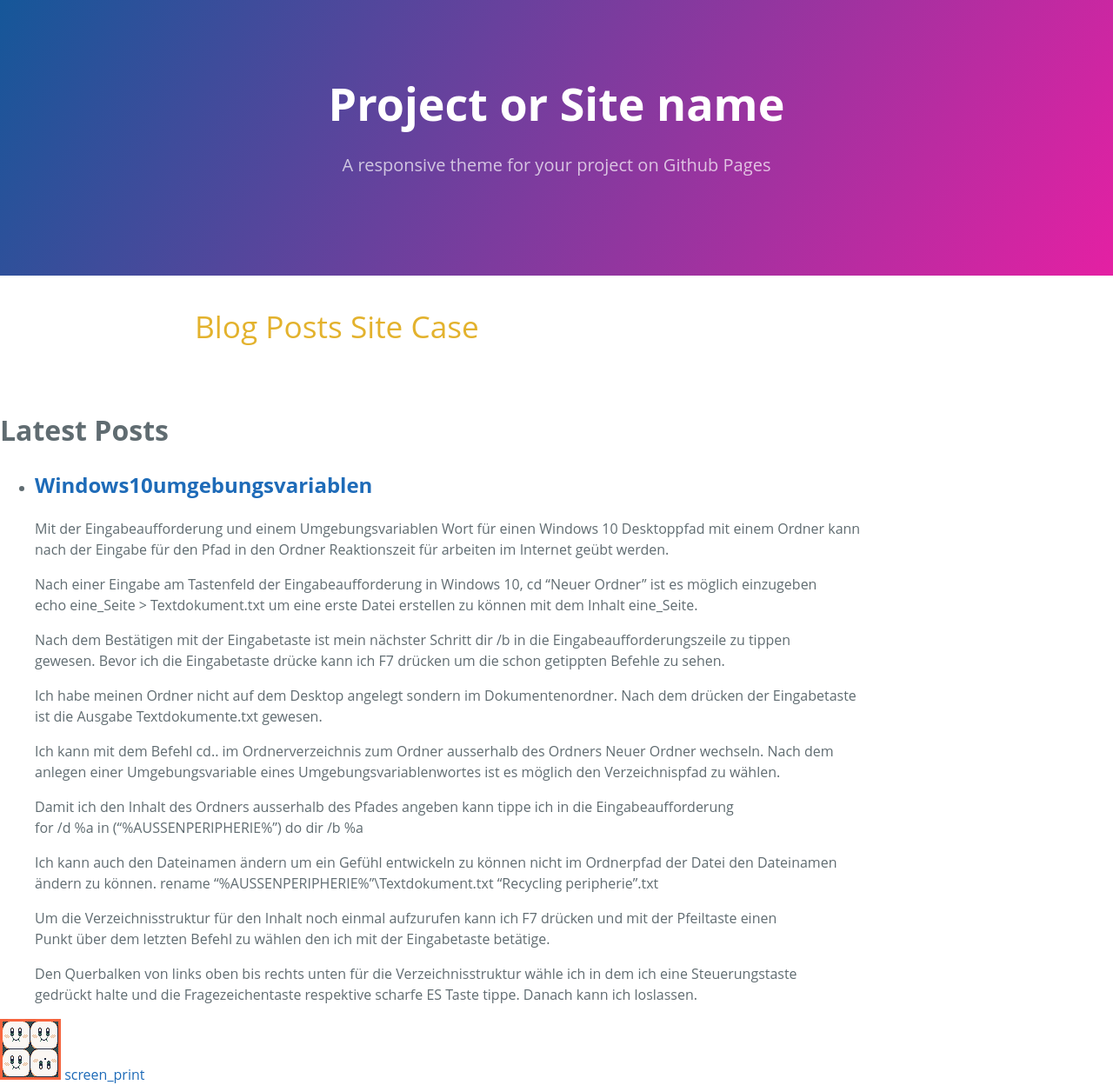
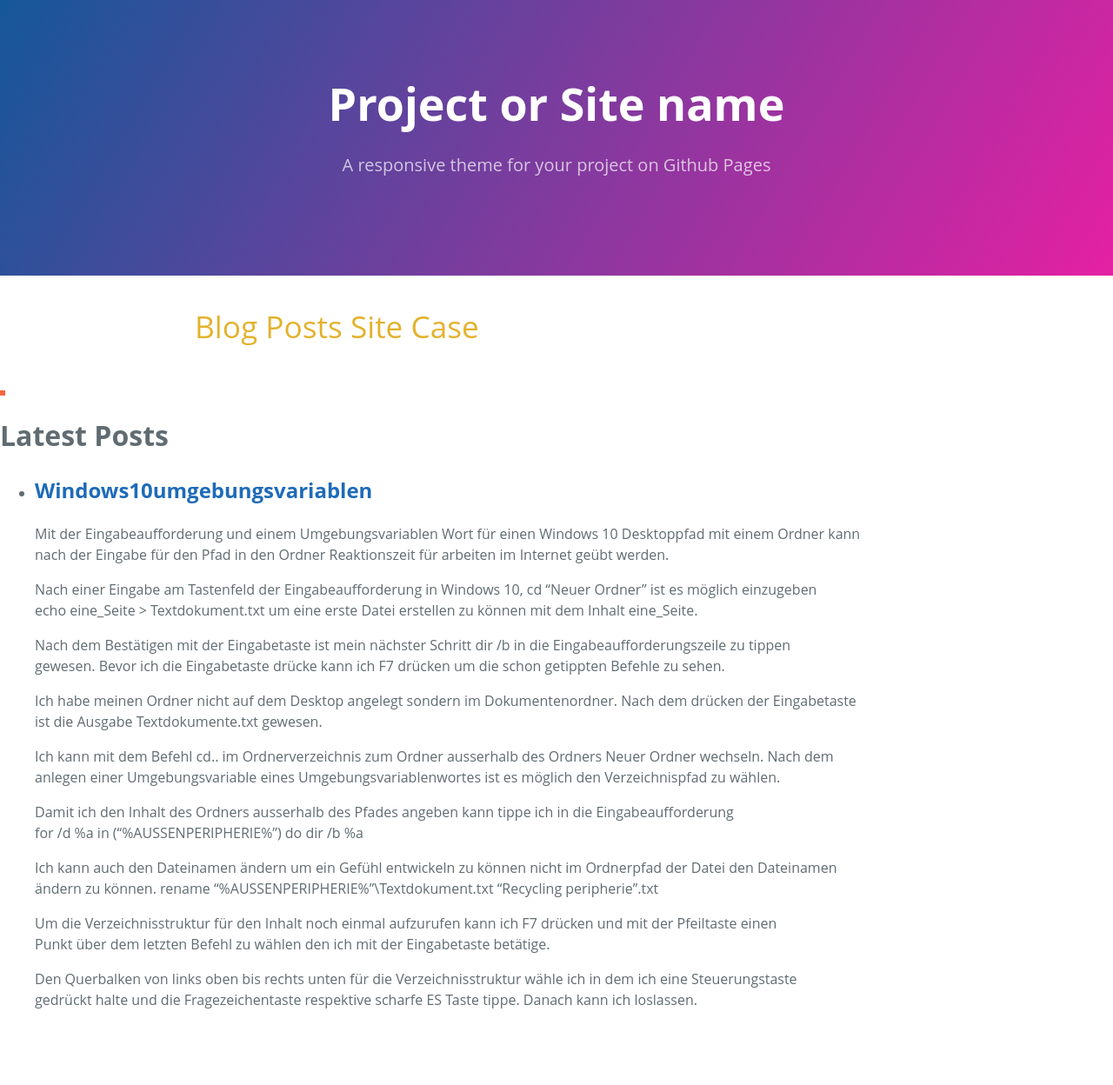
Before and after one commit to ledlightjungledStefan/Osterei, a Jekyll site: the page built from blog.html, in a window 1280 px wide. Shown: the whole page at 87% size. Built offline with Jekyll 4.4.1, drawn with Linux system fonts in a browser that asks for light colours; after the commit the page ends 1178 px from its top, so only the background shows below that.

Commit message:
Update blog.html

```diff
--- a/blog.html
+++ b/blog.html
@@ -4,26 +4,29 @@
 ---
 <!Doctype html>
 <head>
-      <style>
-img {
-  position: relative;
+</head>
+<body>
+<style>
+      img {
+	max-width: 100%;
+	height: auto;
+              position: relative;
   /*right: -107;
   top: -107;*/
   border: 3px solid #F7643D;
 }
 </style>
-</head>
-<body>
+{% for cupcake in site.posts %}
+  <img src="{{ cupcake.image_path }}"/>
+{% endfor %}
   <h1>Latest Posts</h1>
 <ul>
   {% for post in site.posts %}
     <li>
       <h2><a href="{{ post.url }}">{{ post.title }}</a></h2>
-      {{ post.excerpt | replace: "Pentagone", "Affen Hitze" }}
+      {{ post.excerpt }}
     </li>
   {% endfor %}
 </ul>
-    <img src="/Osterei/assets/4kirbs.png">
-      <a href="/Osterei/assets/AuswahlQuartale.docx">screen_print</a>
 </body>
 </html>
```
